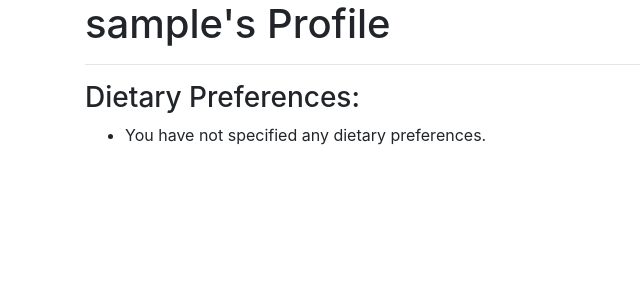
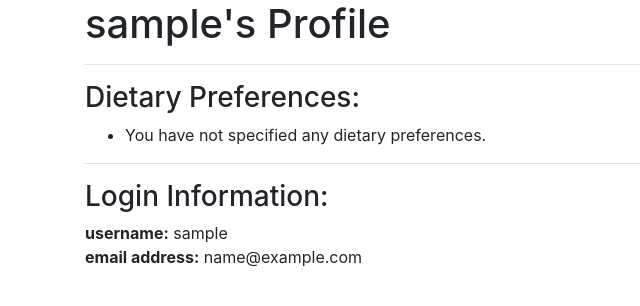
Before and after one commit to kathrynchew/ActivEats, a Flask app: page /preferences/1 in a window 1280 px wide. Shown: the part 56-362 px from the top of the page, without its empty margins (0-640 px from the left). Run offline with Flask 2, Linux system fonts and the light colour scheme; the visitor is signed in with stand-in values (Sample User, id 1); data comes from the database, SQL or seed files in the repository; some libraries are stand-ins or nearby versions.

Commit message:
Update user preferences page SQL call to populate more types of data more easily; add user info to page

```diff
--- a/server.py
+++ b/server.py
@@ -125,6 +125,8 @@ def welcome_register():
         db.session.add(new_pref)
         db.session.commit()
 
+    session['username'] = added_user.username
+    session['user_id'] = added_user.user_id
     flash("You have successfully created an account!")
     return redirect("/")
 
@@ -222,10 +224,10 @@ def display_user_preferences(user_id):
         password) & allows users to update or change """
     # user_id = request.args.get('user_id')
 
-    user_prefs = UserPreference.query.filter_by(user_id=user_id).all()
+    user_info = User.query.filter_by(user_id=user_id).first()
 
     return render_template("preferences.html",
-                           user_prefs=user_prefs)
+                           user_info=user_info)
 
 
 
--- a/templates/preferences.html
+++ b/templates/preferences.html
@@ -5,12 +5,16 @@
 <hr>
 <h3>Dietary Preferences:</h3>
 <ul>
-{% if user_prefs|length > 0 %}
-    {% for pref in user_prefs %}
+{% if user_info.preferences|length > 0 %}
+    {% for pref in user_info.preferences %}
     <li>{{ pref.category.category_name }}</li>
     {% endfor %}
 {% else %}
     <li>You have not specified any dietary preferences.</li>
 {% endif %}
 </ul>
+<hr>
+<h3>Login Information:</h3>
+    <b>username:</b> {{ user_info.username }}<br>
+    <b>email address:</b> {{ user_info.email }}
 {% endblock %}
```
